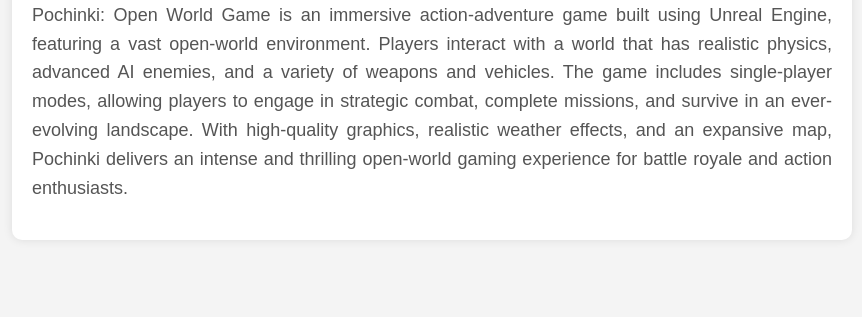
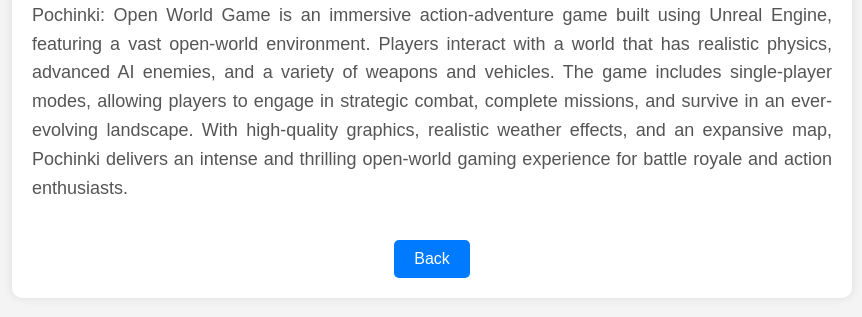
Before and after one commit to sivacssankar/portfolio, a plain HTML site: page pochinki.html in a window 1280 px wide. Shown: the part 119-436 px from the top of the page, without its empty margins (208-1070 px from the left). Drawn offline with Linux system fonts and the light colour scheme.

Commit message:
Update pochinki.html

```diff
--- a/pochinki.html
+++ b/pochinki.html
@@ -29,12 +29,26 @@
             line-height: 1.6;
             text-align: justify;
         }
+        .back-button {
+            display: inline-block;
+            margin-top: 20px;
+            padding: 10px 20px;
+            background-color: #007bff;
+            color: white;
+            text-decoration: none;
+            border-radius: 5px;
+            font-size: 16px;
+        }
+        .back-button:hover {
+            background-color: #0056b3;
+        }
     </style>
 </head>
 <body>
     <div class="container">
         <h1>Pochinki: Open World Game</h1>
         <p>Pochinki: Open World Game is an immersive action-adventure game built using Unreal Engine, featuring a vast open-world environment. Players interact with a world that has realistic physics, advanced AI enemies, and a variety of weapons and vehicles. The game includes single-player modes, allowing players to engage in strategic combat, complete missions, and survive in an ever-evolving landscape. With high-quality graphics, realistic weather effects, and an expansive map, Pochinki delivers an intense and thrilling open-world gaming experience for battle royale and action enthusiasts.</p>
+        <a href="javascript:history.back()" class="back-button">Back</a>
     </div>
 </body>
 </html>
```
